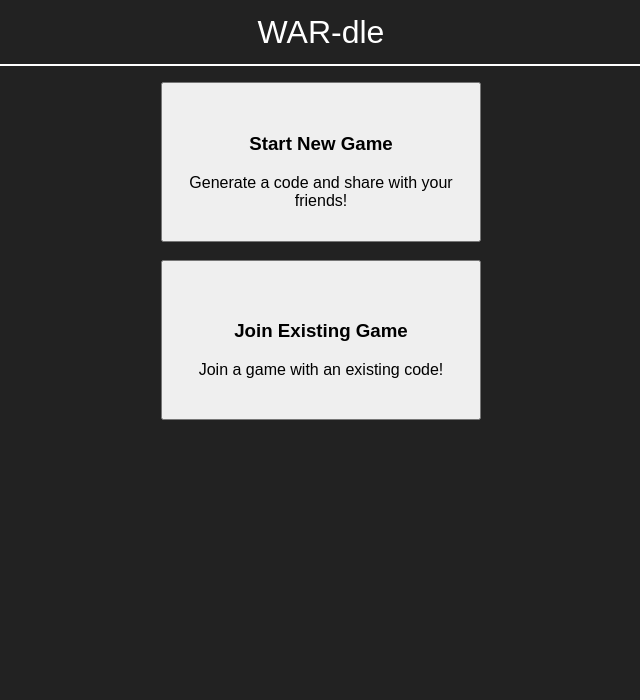
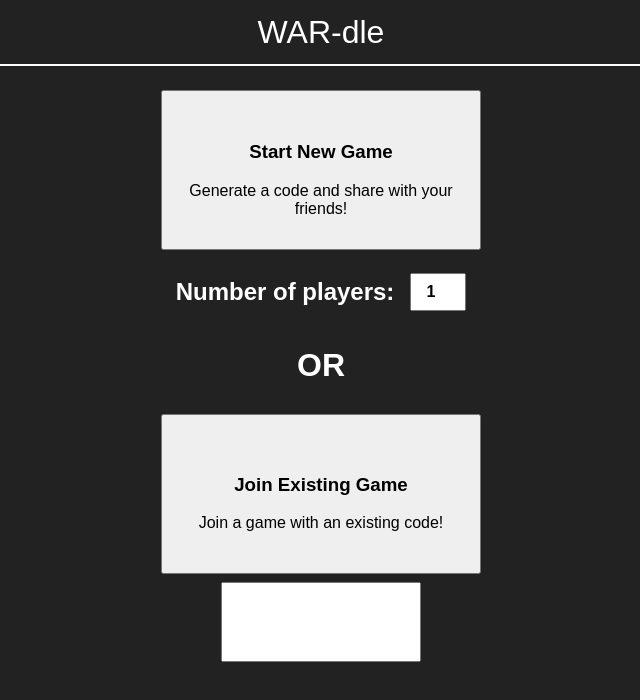
Before and after one commit to va1dez/wardle, a React app: page / in a window 1280 px wide. Shown: the top 700 px of the page, without its empty margins (319-959 px from the left). Built offline with nearby package versions, Linux system fonts and the light colour scheme.

Commit message:
further development of landing page, updated server code for other sites

```diff
--- a/assets/css/styles.css
+++ b/assets/css/styles.css
@@ -164,4 +164,33 @@ body {
   width: 20em;
   height: 10em;
   font-size: 1em;
+  margin-bottom: 0.5em;
+  margin-top: 0.5em;
 }
+
+.newgame input {
+  text-align: center;
+  width: 3em;
+  font-size: 4em;
+  font-weight: bold;
+  text-transform: uppercase;
+}
+
+.newgame {
+  color: white;
+  display: flex;
+  flex-direction: column;
+  align-items: center;
+}
+
+.numplayers {
+  display: flex;
+  align-items: center;
+}
+
+.numplayers input {
+  margin-left: 1em;
+  width: 3em;
+  font-size: 1em;
+  height: 2em;
+}
--- a/src/App.jsx
+++ b/src/App.jsx
@@ -7,7 +7,7 @@ import clientSocket from './clientSocket';
 import GameOver from './GameOver';
 
 const gameResult = [];
-let room = 'RQDS';
+let room = '';
 
 function App() {
   const [gameLoaded, loadGame] = useState(0);
@@ -16,7 +16,7 @@ function App() {
     // const roomname = document.querySelector('#roomname').value;
     room = 'RQDS';
     const roomname = room;
-    const numPlayers = 1;
+    let numPlayers = 2;
     if (roomname == '') return;
     clientSocket.on('connect', () => {
       clientSocket.emit('newgame', roomname, numPlayers, (response) => {
@@ -59,8 +59,13 @@ function App() {
 
   const initial = (
     <div className="newgame">
-      <button type="button" onClick={() => start()}><h3>Start New Game</h3>Generate a code and share with your friends!</button><br /><br />
-      <button type="button"><h3>Join Existing Game</h3>Join a game with an existing code!</button><br />
+      <button type="button" onClick={() => start()}><h3>Start New Game</h3>Generate a code and share with your friends!</button>
+      <div className="numplayers">
+        <h2>Number of players:</h2><input type="number" min="1" max="4" defaultValue={1}></input>
+      </div>
+      <h1>OR</h1>
+      <button type="button"><h3>Join Existing Game</h3>Join a game with an existing code!</button>
+      <input type="text"></input>
     </div>
   )
 
@@ -88,9 +93,9 @@ function App() {
   const gameStart = (
     <div className="maincontainer">
       <PlayerOne />
-      {/* <PlayerTwo socket={clientSocket.players[0]}/>
-      <PlayerThree socket={clientSocket.players[1]}/>
-      <PlayerFour socket={clientSocket.players[2]}/> */}
+      <PlayerTwo socket={clientSocket.players[0]}/>
+      <PlayerTwo socket={clientSocket.players[1]}/>
+      <PlayerTwo socket={clientSocket.players[2]}/>
     </div>
   )
 
--- a/src/PlayerTwo.jsx
+++ b/src/PlayerTwo.jsx
@@ -14,9 +14,12 @@ const initBoard = {
 };
 
 function PlayerTwo(props) {
+  if (props.socket === undefined) return;
   const [ board, setLetters ] = useState(initBoard);
   const squareArray = new Array(30);
   const playerID = props.socket;
+
+  console.log(playerID, props);
 
   clientSocket.on('redraw', (style, id) => {
     if (id === playerID) {
```
Also changed, not shown: 1 other file (tests, documents, lock files or other folders).
